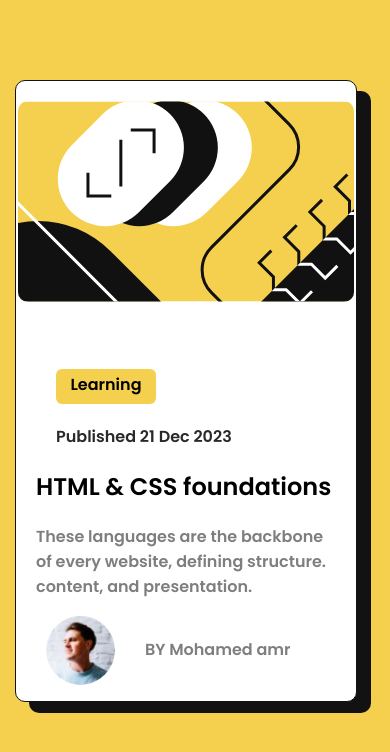
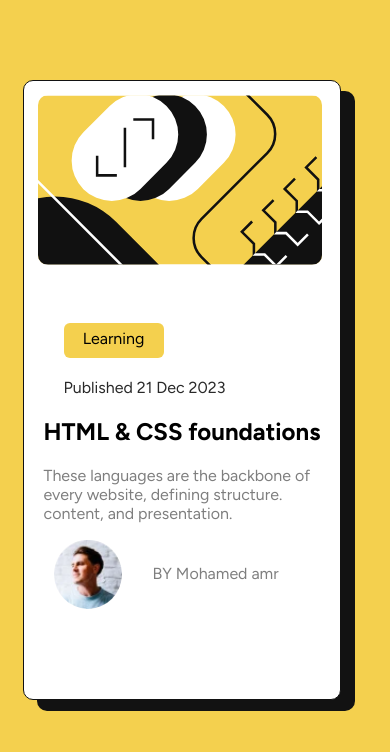
Before and after one commit to MohamedAmr2003/blog-preview-card, a plain HTML site: page index.html in a window 390 px wide. Drawn offline with Linux system fonts and the light colour scheme.

Commit message:
Update main.css

```diff
--- a/main.css
+++ b/main.css
@@ -6,16 +6,18 @@
 
 }
 
+*{
+    box-sizing: border-box;
+}
 
 body{
 background-color: var(--main-c);
-font-family: 'Figtree', sans-serif;
-font-family: 'Open Sans', sans-serif;
-font-family: 'Poppins', sans-serif;
+font-family: 'Figtree', 'Open Sans', 'Poppins', sans-serif;
+
 }
 
 .box{
-    margin: 150px auto;
+    margin: 200px auto;
     background-color: var(--White);
     width: 400px;
     display: flex;
@@ -26,8 +28,9 @@ font-family: 'Poppins', sans-serif;
     box-shadow: 14px 11px 0px var(--black);
     border-radius: 10px;
     .image img{
-        margin: 20px;
+        margin: 14px;
         border-radius: 10px;
+        max-width: 90%;
     }
     .text{
     margin: 20px;
@@ -78,6 +81,14 @@ footer p{
     margin-left: 30px;
 }
 
+.text h2 {
+    transition: color 0.3s ease;
+    overflow: hidden;
+white-space: nowrap;
+text-overflow: ellipsis;
+}
+
+
 .text h2:hover{
     color: var(--main-c);
     cursor: pointer;
@@ -87,6 +98,12 @@ footer p{
 @media screen and (max-width: 767px){
     .box{
         width: 340px;
-        margin: 80px 7px;
+        margin: 80px 15px;
     }
 }
+
+@media only screen and (max-width: 600px) {
+    .box {
+    width: 85%;
+    }
+}
```
